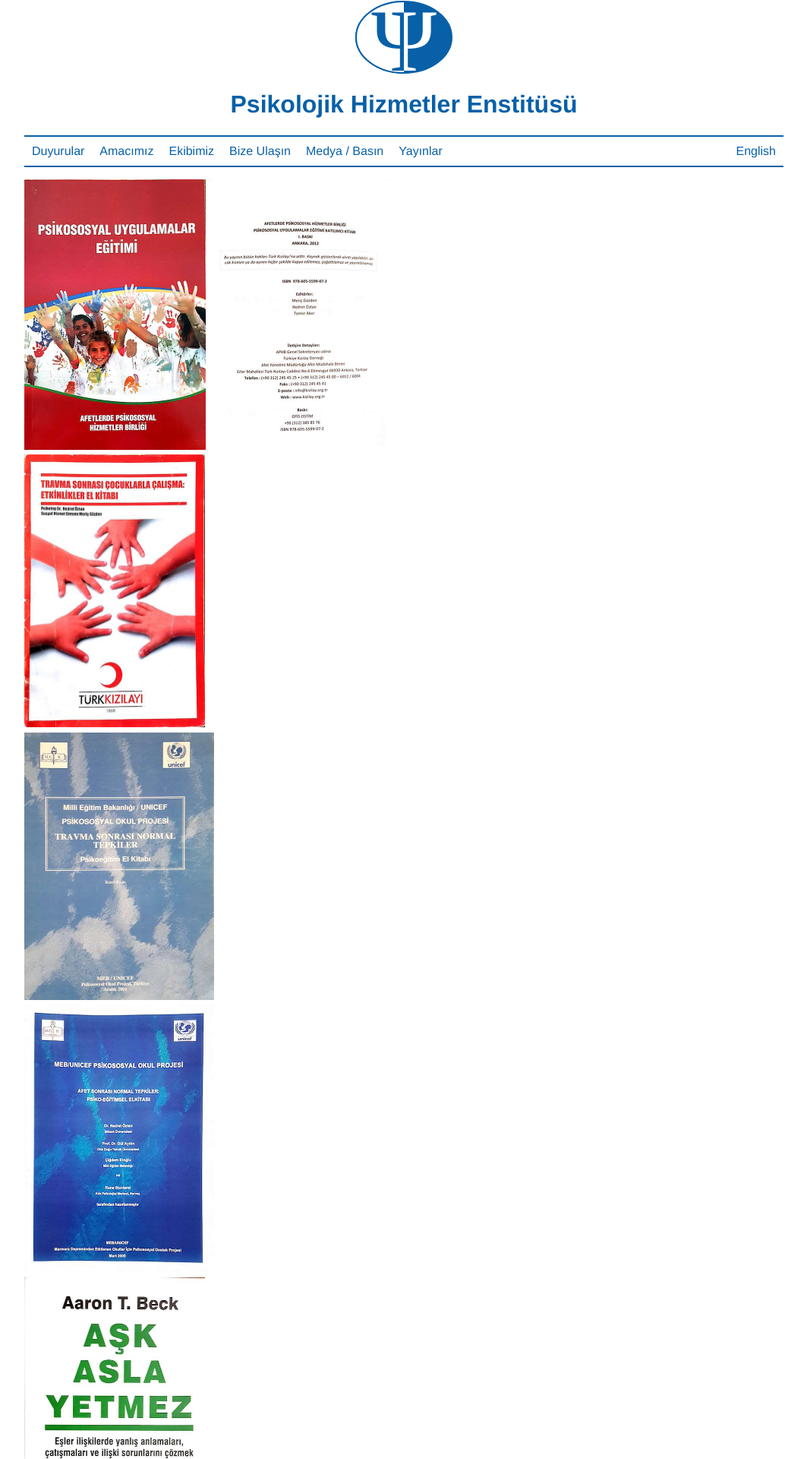
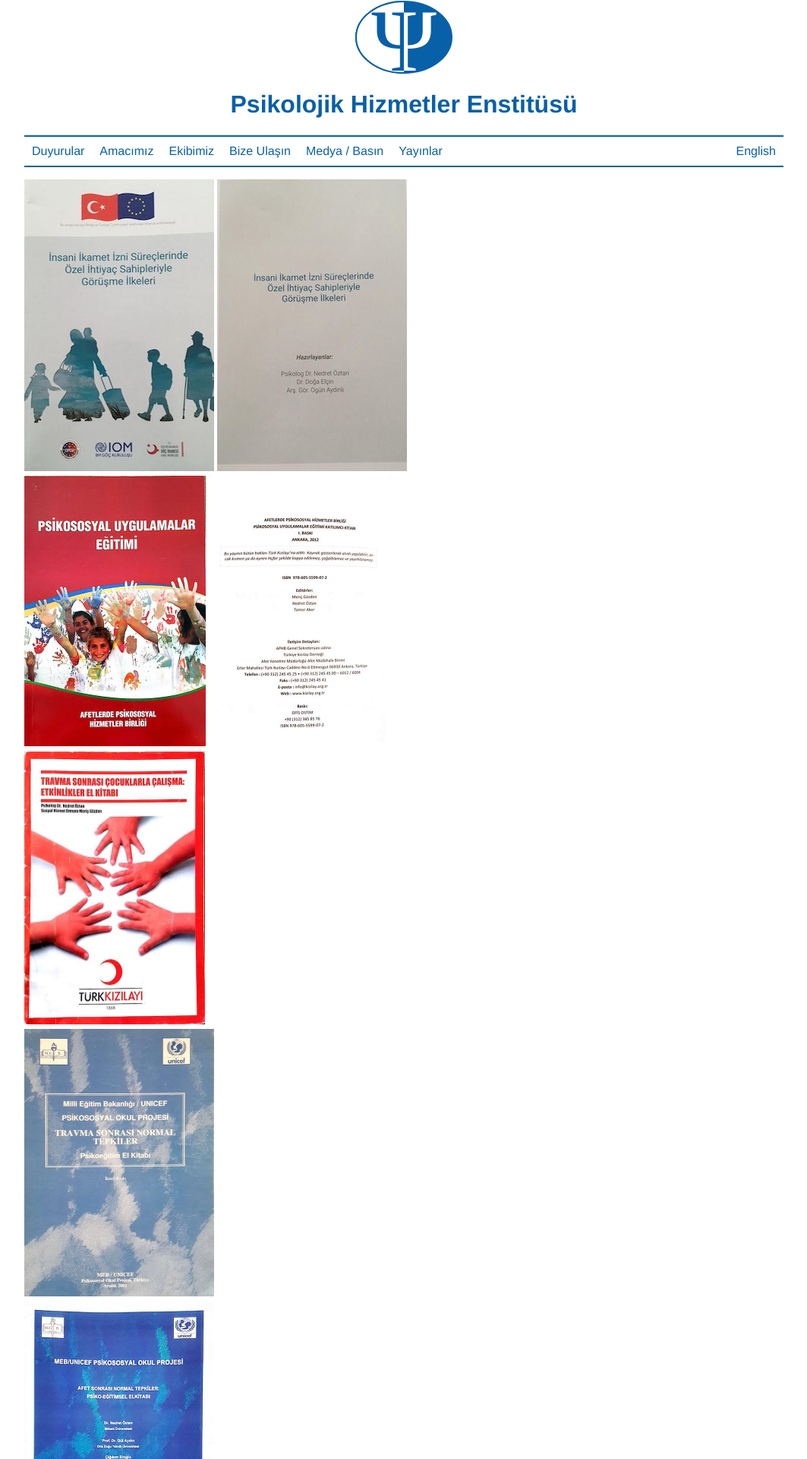
Before and after one commit to koralcem/phe-site, a Jekyll site: the page built from yayinlar.html, in a window 1280 px wide. Shown: the top 1920 px of the page at 76% size, without its empty margins (108-1171 px from the left). Built offline with Jekyll 4.4.1, drawn with Linux system fonts in a browser that asks for light colours.

Commit message:
Add refugee handbook to publications

```diff
--- a/yayinlar.html
+++ b/yayinlar.html
@@ -2,6 +2,11 @@
 ---
 
 <main>
+  <div class="cover">
+    <a href="images/insani-ikamet-gorusme-1.jpg"><img alt="İnsani ikamet görüşme ilkeleri kapak resmi" src="images/insani-ikamet-gorusme-1.jpg" width="250" height="384" /></a>
+    <a href="images/insani-ikamet-gorusme-2.jpg"><img alt="İnsani ikamet görüşme ilkeleri kapak resmi" src="images/insani-ikamet-gorusme-2.jpg" width="250" height="384" /></a>
+  </div>
+
   <div class="cover">
     <a href="images/psikososyal_1.jpg"><img alt="Psikososyal kapak resmi" src="images/psikososyal_1.jpg" width="239" height="356" /></a>
     <a href="images/psikososyal_2.jpg"><img alt="Psikososyal kapak resmi" src="images/psikososyal_2.jpg" width="239" height="356" /></a>
```
Also changed, not shown: images/insani-ikamet-gorusme-1.JPG (added), images/insani-ikamet-gorusme-2.jpg (added).
